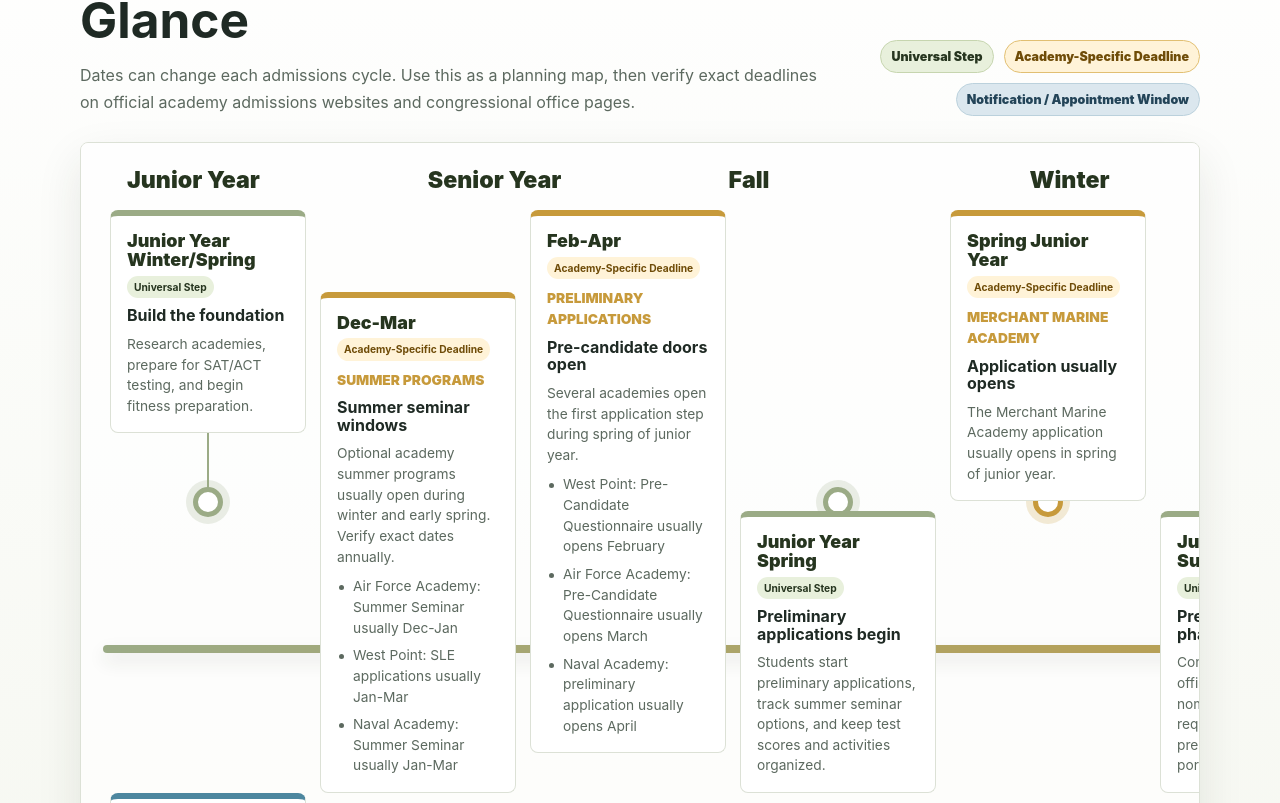
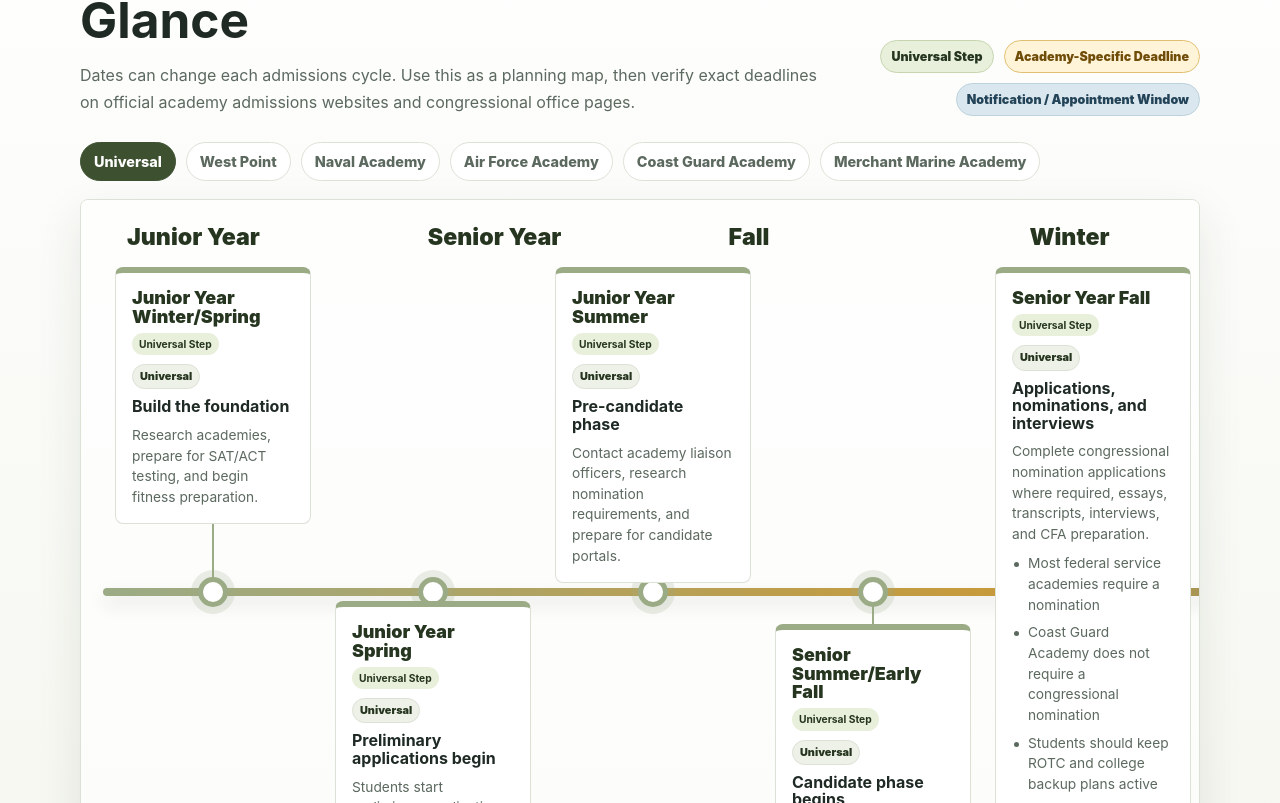
Before and after one commit to ryhinsy/MilitaryFutures-site, a Next.js app: page /service-academies in a window 1280 px wide. Shown: the part 617-1420 px from the top of the page. Built offline with nearby package versions, Linux system fonts and the light colour scheme.

Commit message:
Add multi-select academy timeline filters

```diff
--- a/app/globals.css
+++ b/app/globals.css
@@ -269,6 +269,44 @@
   justify-content: flex-end;
 }
 
+.timeline-filter-bar {
+  display: flex;
+  flex-wrap: wrap;
+  gap: 10px;
+  margin-bottom: 18px;
+}
+
+.timeline-filter-bar button {
+  background: var(--surface);
+  border: 1px solid var(--line);
+  border-radius: 999px;
+  color: var(--ink-muted);
+  cursor: pointer;
+  font: inherit;
+  font-size: 0.9rem;
+  font-weight: 850;
+  padding: 10px 13px;
+  transition:
+    background-color 160ms ease,
+    border-color 160ms ease,
+    color 160ms ease,
+    transform 160ms ease;
+}
+
+.timeline-filter-bar button:hover,
+.timeline-filter-bar button:focus-visible {
+  border-color: var(--sage);
+  color: var(--olive-dark);
+  outline: none;
+  transform: translateY(-1px);
+}
+
+.timeline-filter-bar button.active {
+  background: var(--olive);
+  border-color: var(--olive);
+  color: white;
+}
+
 .legend-pill {
   border: 1px solid transparent;
   border-radius: 999px;
@@ -321,9 +359,10 @@
 
 .roadmap-track {
   display: grid;
-  grid-template-columns: repeat(16, minmax(210px, 1fr));
+  grid-auto-columns: minmax(220px, 1fr);
+  grid-auto-flow: column;
   min-height: 650px;
-  min-width: 3360px;
+  min-width: max-content;
   position: relative;
 }
 
@@ -513,6 +552,23 @@
   font-size: 0.78rem;
   font-weight: 900;
   text-transform: uppercase;
+}
+
+.timeline-badge-row {
+  display: flex;
+  flex-wrap: wrap;
+  gap: 6px;
+}
+
+.timeline-badge {
+  background: var(--surface-muted);
+  border: 1px solid var(--line);
+  border-radius: 999px;
+  color: var(--olive-dark);
+  font-size: 0.68rem;
+  font-weight: 900;
+  line-height: 1.2;
+  padding: 5px 7px;
 }
 
 .section {
@@ -888,6 +944,16 @@
     justify-content: flex-start;
   }
 
+  .timeline-filter-bar {
+    flex-wrap: nowrap;
+    overflow-x: auto;
+    padding-bottom: 4px;
+  }
+
+  .timeline-filter-bar button {
+    flex: 0 0 auto;
+  }
+
   .hero-visual {
     min-height: 340px;
   }
--- a/app/service-academies/page.tsx
+++ b/app/service-academies/page.tsx
@@ -4,6 +4,7 @@
 import { PageHero } from "@/components/PageHero";
 import { SectionHeader } from "@/components/SectionHeader";
 import { ComparisonTimeline, Timeline } from "@/components/Timeline";
+import type { ComparisonTimelineMilestone } from "@/components/Timeline";
 
 const academyLinks = [
   { label: "West Point admissions", href: "https://www.westpoint.edu/admissions" },
@@ -13,12 +14,13 @@
   { label: "Merchant Marine Academy admissions", href: "https://www.usmma.edu/admissions" }
 ];
 
-const academyTimelineMilestones = [
+const academyTimelineMilestones: ComparisonTimelineMilestone[] = [
   {
     period: "Junior Year Winter/Spring",
     title: "Build the foundation",
     text: "Research academies, prepare for SAT/ACT testing, and begin fitness preparation.",
-    kind: "universal" as const
+    kind: "universal" as const,
+    timelines: ["Universal"]
   },
   {
     period: "Dec-Mar",
@@ -26,6 +28,7 @@
     title: "Summer seminar windows",
     text: "Optional academy summer programs usually open during winter and early spring. Verify exact dates annually.",
     kind: "academy" as const,
+    timelines: ["West Point", "Naval Academy", "Air Force Academy"],
     details: [
       "Air Force Academy: Summer Seminar usually Dec-Jan",
       "West Point: SLE applications usually Jan-Mar",
@@ -38,6 +41,7 @@
     title: "Pre-candidate doors open",
     text: "Several academies open the first application step during spring of junior year.",
     kind: "academy" as const,
+    timelines: ["West Point", "Naval Academy", "Air Force Academy"],
     details: [
       "West Point: Pre-Candidate Questionnaire usually opens February",
       "Air Force Academy: Pre-Candidate Questionnaire usually opens March",
@@ -48,46 +52,53 @@
     period: "Junior Year Spring",
     title: "Preliminary applications begin",
     text: "Students start preliminary applications, track summer seminar options, and keep test scores and activities organized.",
-    kind: "universal" as const
+    kind: "universal" as const,
+    timelines: ["Universal"]
   },
   {
     period: "Spring Junior Year",
     academy: "Merchant Marine Academy",
     title: "Application usually opens",
     text: "The Merchant Marine Academy application usually opens in spring of junior year.",
-    kind: "academy" as const
+    kind: "academy" as const,
+    timelines: ["Merchant Marine Academy"]
   },
   {
     period: "Junior Year Summer",
     title: "Pre-candidate phase",
     text: "Contact academy liaison officers, research nomination requirements, and prepare for candidate portals.",
-    kind: "universal" as const
+    kind: "universal" as const,
+    timelines: ["Universal"]
   },
   {
     period: "July",
     academy: "Air Force Academy",
     title: "Candidate Kit opens",
     text: "The Candidate Kit usually opens in July before senior year for eligible applicants.",
-    kind: "academy" as const
+    kind: "academy" as const,
+    timelines: ["Air Force Academy"]
   },
   {
     period: "Senior Summer/Early Fall",
     title: "Candidate phase begins",
     text: "Candidate portals open, full applications begin, and students request recommendations.",
-    kind: "universal" as const
+    kind: "universal" as const,
+    timelines: ["Universal"]
   },
   {
     period: "Around October",
     academy: "Coast Guard Academy",
     title: "Early Action deadline",
     text: "Early Action is usually due around October. The Coast Guard Academy does not require a congressional nomination.",
-    kind: "academy" as const
+    kind: "academy" as const,
+    timelines: ["Coast Guard Academy"]
   },
   {
     period: "Senior Year Fall",
     title: "Applications, nominations, and interviews",
     text: "Complete congressional nomination applications where required, essays, transcripts, interviews, and CFA preparation.",
     kind: "universal" as const,
+    timelines: ["Universal"],
     details: [
       "Most federal service academies require a nomination",
       "Coast Guard Academy does not require a congressional nomination",
@@ -98,7 +109,8 @@
     period: "Senior Year Fall/Winter",
     title: "CFA and DoDMERB",
     text: "Complete the Candidate Fitness Assessment and respond quickly to DoDMERB medical qualification follow-up.",
-    kind: "universal" as const
+    kind: "universal" as const,
+    timelines: ["Universal"]
   },
   {
     period: "Dec 31-Jan 31",
@@ -106,6 +118,7 @@
     title: "Final application deadlines",
     text: "Several final deadlines fall in winter. These dates are typical and must be verified annually.",
     kind: "academy" as const,
+    timelines: ["West Point", "Naval Academy", "Air Force Academy"],
     details: [
       "Air Force Academy: final application typically Dec 31",
       "West Point: final application typically Jan 31",
@@ -117,20 +130,23 @@
     academy: "Coast Guard Academy",
     title: "Decisions and regular admission",
     text: "Early Action decisions are usually in December, Regular Admission is usually around January, and Regular Admission decisions are usually in March.",
-    kind: "notification" as const
+    kind: "notification" as const,
+    timelines: ["Coast Guard Academy"]
   },
   {
     period: "Around February",
     academy: "Merchant Marine Academy",
     title: "Final application deadline",
     text: "The final application deadline is typically around February. A congressional nomination is required for most applicants.",
-    kind: "academy" as const
+    kind: "academy" as const,
+    timelines: ["Merchant Marine Academy"]
   },
   {
     period: "Senior Year Winter",
     title: "Final submissions",
     text: "Finish final submissions, nomination follow-up, medical follow-up, essays, recommendations, and portal updates.",
-    kind: "universal" as const
+    kind: "universal" as const,
+    timelines: ["Universal"]
   },
   {
     period: "Late Fall-Apr",
@@ -138,6 +154,7 @@
     title: "Appointments begin releasing",
     text: "Appointment windows vary by academy and cycle. Students should keep checking portals and official messages.",
     kind: "notification" as const,
+    timelines: ["West Point", "Naval Academy", "Air Force Academy", "Merchant Marine Academy"],
     details: [
       "Naval Academy: usually late fall-Apr",
       "West Point: usually Jan-Apr, often final notifications by May",
@@ -149,7 +166,8 @@
     period: "Senior Year Spring",
     title: "Accept, decline, and prepare",
     text: "Students receive appointment decisions, accept or decline offers, and prepare for reporting day or basic training.",
-    kind: "notification" as const
+    kind: "notification" as const,
+    timelines: ["Universal"]
   }
 ];
 
--- a/components/Timeline.tsx
+++ b/components/Timeline.tsx
@@ -1,3 +1,7 @@
+"use client";
+
+import { useMemo, useState } from "react";
+
 type TimelineProps = {
   items: Array<{
     time: string;
@@ -21,16 +25,26 @@
 }
 
 type MilestoneKind = "universal" | "academy" | "notification";
+export type TimelineFilter =
+  | "Universal"
+  | "West Point"
+  | "Naval Academy"
+  | "Air Force Academy"
+  | "Coast Guard Academy"
+  | "Merchant Marine Academy";
+
+export type ComparisonTimelineMilestone = {
+  period: string;
+  title: string;
+  text: string;
+  kind: MilestoneKind;
+  academy?: string;
+  timelines: TimelineFilter[];
+  details?: string[];
+};
 
 type ComparisonTimelineProps = {
-  milestones: Array<{
-    period: string;
-    title: string;
-    text: string;
-    kind: MilestoneKind;
-    academy?: string;
-    details?: string[];
-  }>;
+  milestones: ComparisonTimelineMilestone[];
   phases?: string[];
 };
 
@@ -40,10 +54,40 @@
   notification: "Notification / Appointment Window"
 };
 
+const timelineFilters: TimelineFilter[] = [
+  "Universal",
+  "West Point",
+  "Naval Academy",
+  "Air Force Academy",
+  "Coast Guard Academy",
+  "Merchant Marine Academy"
+];
+
 export function ComparisonTimeline({
   milestones,
   phases = ["Junior Year", "Senior Year", "Fall", "Winter", "Spring"]
 }: ComparisonTimelineProps) {
+  const [selectedTimelines, setSelectedTimelines] = useState<TimelineFilter[]>(["Universal"]);
+
+  const visibleMilestones = useMemo(
+    () =>
+      milestones.filter((milestone) =>
+        milestone.timelines.some((timeline) => selectedTimelines.includes(timeline))
+      ),
+    [milestones, selectedTimelines]
+  );
+
+  function toggleTimeline(timeline: TimelineFilter) {
+    setSelectedTimelines((current) => {
+      const isSelected = current.includes(timeline);
+      const next = isSelected
+        ? current.filter((selected) => selected !== timeline)
+        : [...current, timeline];
+
+      return next.length > 0 ? next : ["Universal"];
+    });
+  }
+
   return (
     <section className="timeline-feature" aria-labelledby="academy-timeline-title">
       <div className="container">
@@ -65,6 +109,23 @@
             ))}
           </div>
         </div>
+        <div className="timeline-filter-bar" aria-label="Timeline filters">
+          {timelineFilters.map((timeline) => {
+            const isSelected = selectedTimelines.includes(timeline);
+
+            return (
+              <button
+                aria-pressed={isSelected}
+                className={isSelected ? "active" : ""}
+                key={timeline}
+                onClick={() => toggleTimeline(timeline)}
+                type="button"
+              >
+                {timeline}
+              </button>
+            );
+          })}
+        </div>
         <div className="roadmap-shell" aria-label="Service Academy application roadmap">
           <div className="roadmap-phases" aria-hidden="true">
             {phases.map((phase) => (
@@ -73,7 +134,7 @@
           </div>
           <div className="roadmap-track">
             <div className="roadmap-line" aria-hidden="true" />
-            {milestones.map((milestone, index) => {
+            {visibleMilestones.map((milestone, index) => {
               const position = index % 2 === 0 ? "top" : "bottom";
 
               return (
@@ -91,6 +152,13 @@
                     {milestone.academy ? (
                       <p className="milestone-academy">{milestone.academy}</p>
                     ) : null}
+                    <div className="timeline-badge-row" aria-label="Timeline labels">
+                      {milestone.timelines.map((timeline) => (
+                        <span className="timeline-badge" key={timeline}>
+                          {timeline}
+                        </span>
+                      ))}
+                    </div>
                     <h3>{milestone.title}</h3>
                     <p>{milestone.text}</p>
                     {milestone.details ? (
```
